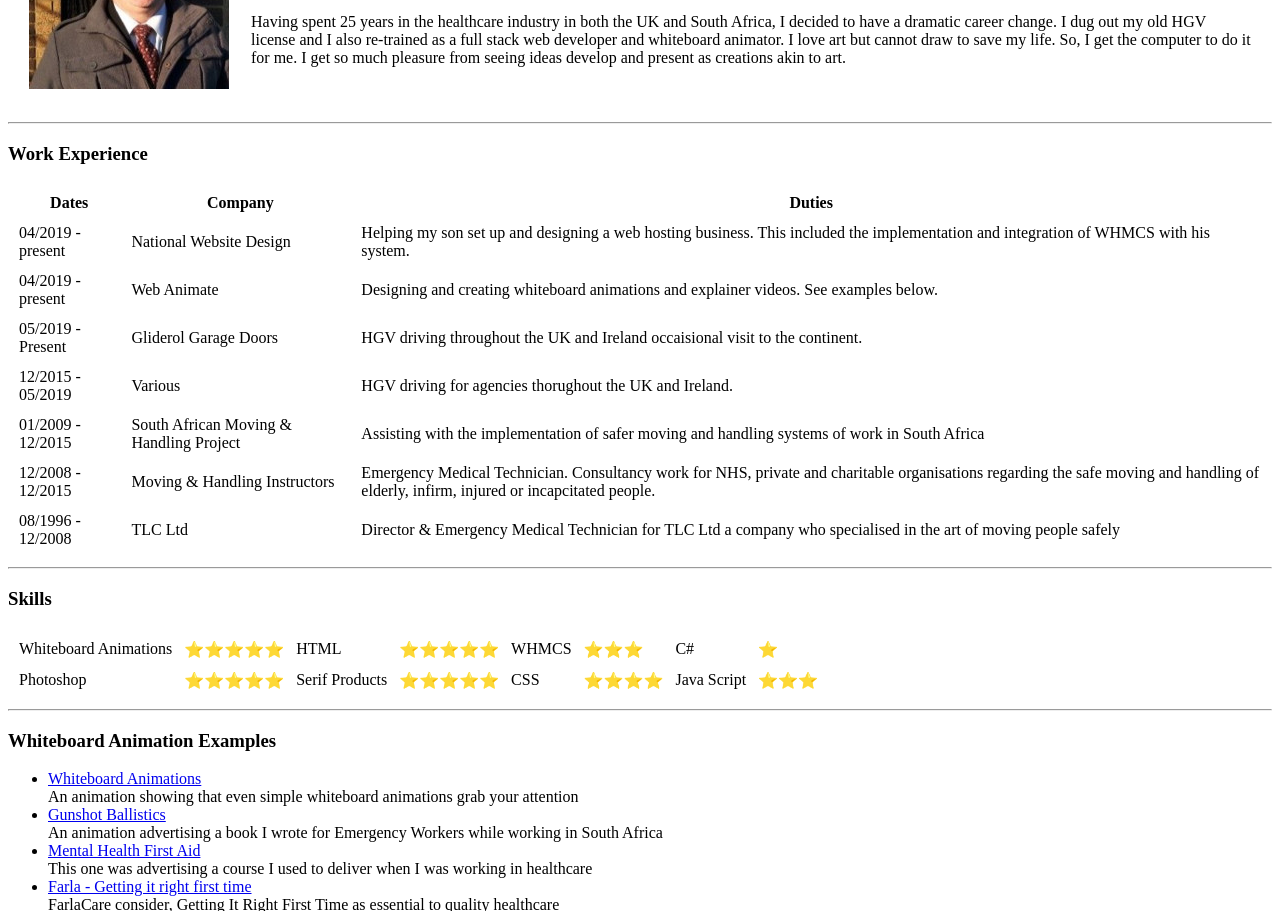
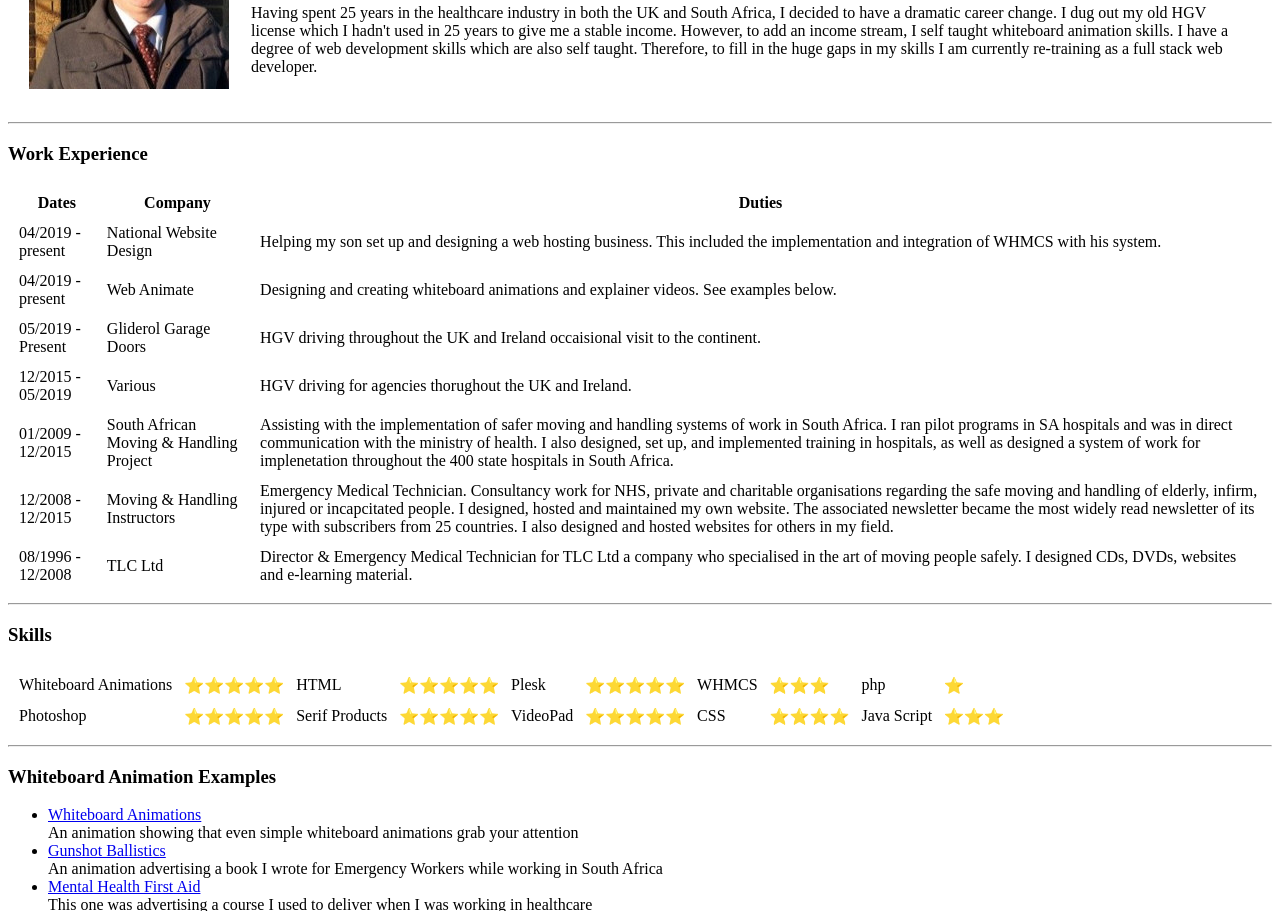
Before and after one commit to web-animate/cv, a plain HTML site: page index.html in a window 1280 px wide. Shown: the part 140-1051 px from the top of the page. Drawn offline with Linux system fonts and the light colour scheme.

Commit message:
updated index.html

```diff
--- a/index.html
+++ b/index.html
@@ -13,14 +13,11 @@
       <td>
         <h1>Gavin Wright</h1>
         <p><em>Whiteboard Animator for <a href="http://web-animate.com">Web Animate</a><strong></strong></strong></em></p>
-        <p>Having spent 25 years in the healthcare industry in both the UK and South Africa, I decided to have a dramatic career change. I dug out my old HGV license and I also re-trained as a full stack web developer and whiteboard animator. I love
-          art but cannot draw to save my life. So, I
-          get the computer to do it for me. I get so much pleasure from seeing ideas develop and present as creations akin to art. </p>
+        <p>Having spent 25 years in the healthcare industry in both the UK and South Africa, I decided to have a dramatic career change. I dug out my old HGV license which I hadn't used in 25 years to give me a stable income. However, to add an income stream, I self taught whiteboard animation skills. I have a degree of web development skills which are also self taught. Therefore, to fill in the huge gaps in my skills I am currently re-training as a full stack web developer.
+        </p>
       </td>
     </tr>
   </table>
-
-
   <hr>
   <h3>Work Experience</h3>
   <table cellspacing="10">
@@ -53,17 +50,17 @@
       <tr>
         <td>01/2009 - 12/2015</td>
         <td>South African Moving & Handling Project</td>
-        <td>Assisting with the implementation of safer moving and handling systems of work in South Africa</td>
+        <td>Assisting with the implementation of safer moving and handling systems of work in South Africa. I ran pilot programs in SA hospitals and was in direct communication with the ministry of health. I also designed, set up, and implemented training in hospitals, as well as designed a system of work for implenetation throughout the 400 state hospitals in South Africa.</td>
       </tr>
       <tr>
         <td>12/2008 - 12/2015</td>
         <td>Moving & Handling Instructors</td>
-        <td>Emergency Medical Technician. Consultancy work for NHS, private and charitable organisations regarding the safe moving and handling of elderly, infirm, injured or incapcitated people.</td>
+        <td>Emergency Medical Technician. Consultancy work for NHS, private and charitable organisations regarding the safe moving and handling of elderly, infirm, injured or incapcitated people. I designed, hosted and maintained my own website. The associated newsletter became the most widely read newsletter of its type with subscribers from 25 countries. I also designed and hosted websites for others in my field.</td>
       </tr>
       <tr>
         <td>08/1996 - 12/2008</td>
         <td>TLC Ltd</td>
-        <td>Director & Emergency Medical Technician for TLC Ltd a company who specialised in the art of moving people safely</td>
+        <td>Director & Emergency Medical Technician for TLC Ltd a company who specialised in the art of moving people safely. I designed CDs, DVDs, websites and e-learning material.</td>
       </tr>
     </tbody>
     <tfoot>
@@ -77,15 +74,19 @@
       <td>⭐⭐⭐⭐⭐</td>
       <td>HTML</td>
       <td>⭐⭐⭐⭐⭐</td>
+      <td>Plesk</td>
+      <td>⭐⭐⭐⭐⭐</td>
       <td>WHMCS </td>
       <td>⭐⭐⭐</td>
-      <td>C#</td>
+      <td>php</td>
       <td>⭐</td>
     </tr>
     <tr>
       <td>Photoshop</td>
       <td>⭐⭐⭐⭐⭐</td>
       <td>Serif Products</td>
+      <td>⭐⭐⭐⭐⭐</td>
+      <td>VideoPad</td>
       <td>⭐⭐⭐⭐⭐</td>
       <td>CSS</td>
       <td>⭐⭐⭐⭐</td>
```
